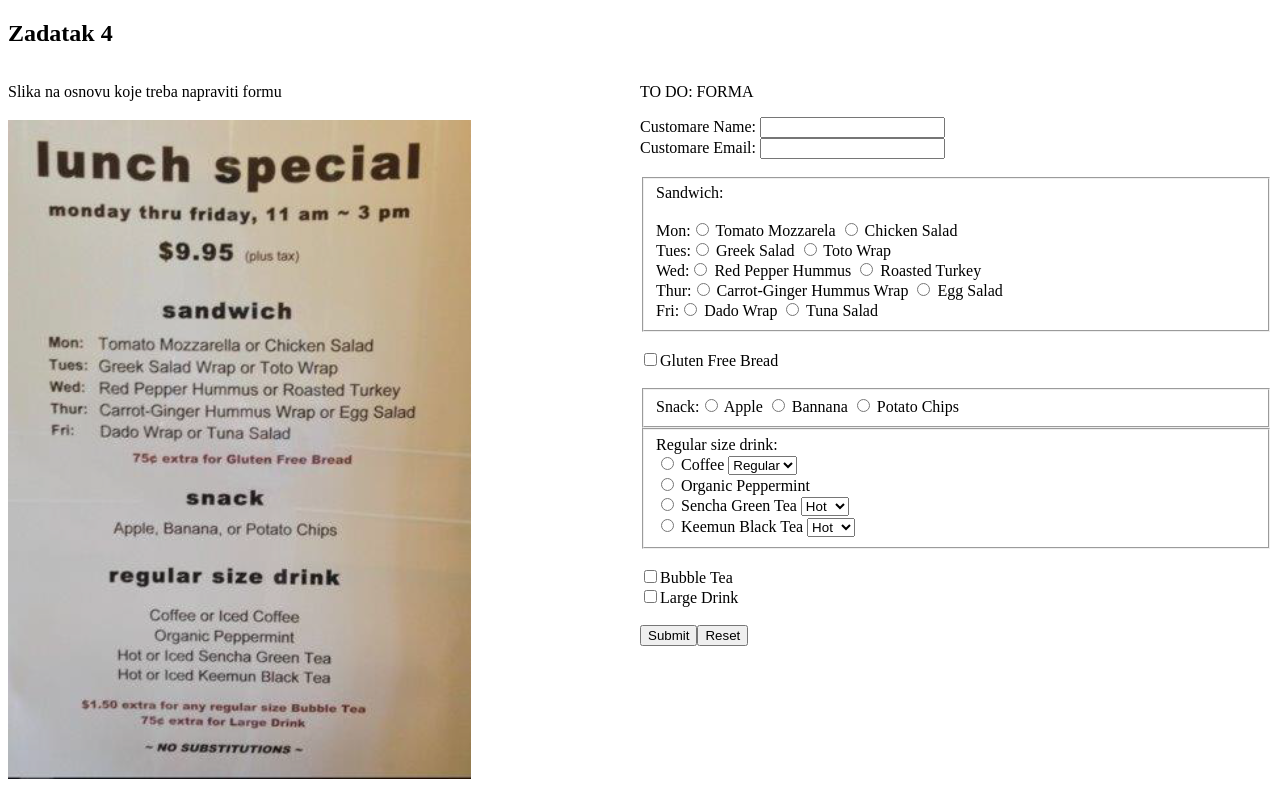
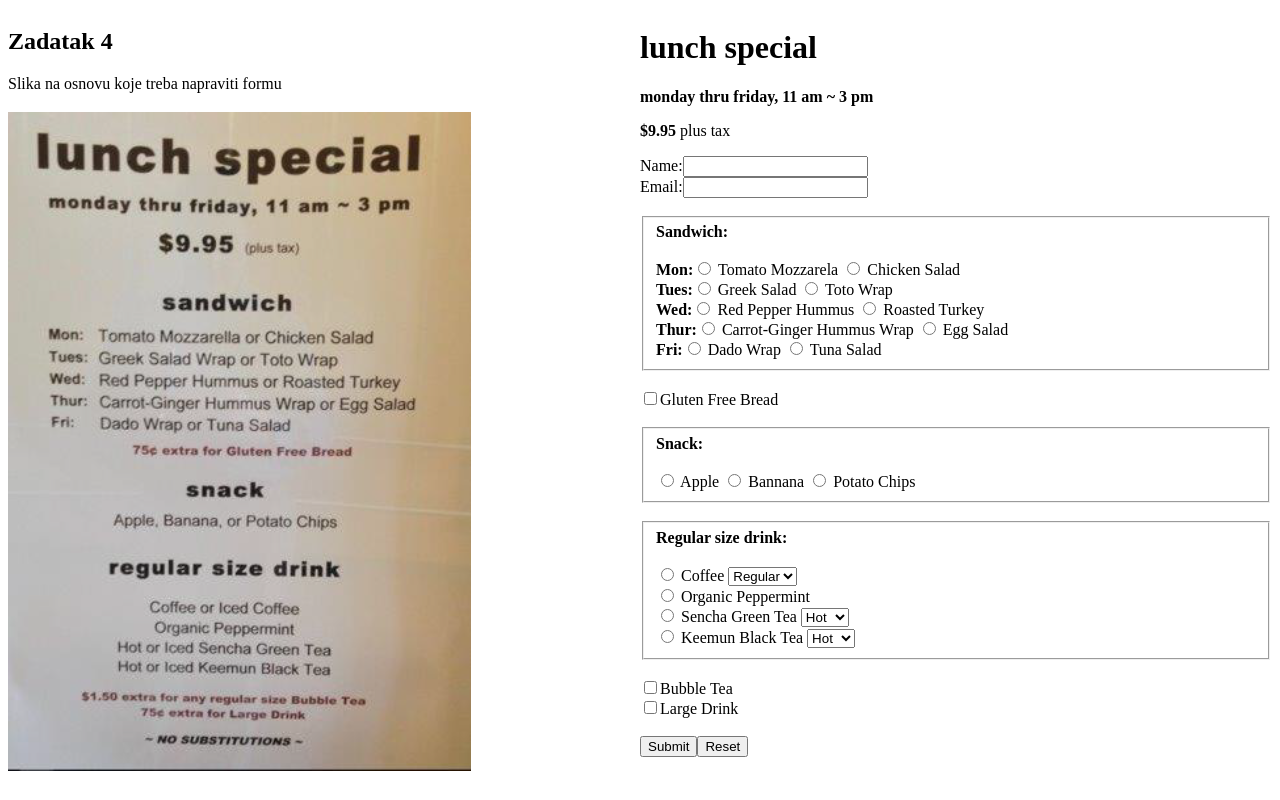
Before and after one commit to jugoslavjeftenic/brains-react, a React (Create React App) app in the folder t01/omni/: page /html_assignment/zad04 in a window 1280 px wide. Built offline with nearby package versions, Linux system fonts and the light colour scheme.

Commit message:
Ponovljeni i pretumbani svi html zadaci.

```diff
--- a/t01/omni/src/html_assignments/HTMLAssignment.js
+++ b/t01/omni/src/html_assignments/HTMLAssignment.js
@@ -7,31 +7,31 @@ const HTMLAssignment = () => {
       <p>Zadaci iz HTML-a i CSS-a</p>
       <ul>
         <li>
-          <Link to="zad01">Zadatak 1</Link>
+          <Link to="zad01">Zadatak 01</Link>
         </li>
         <li>
-          <Link to="zad02">Zadatak 2</Link>
+          <Link to="zad02">Zadatak 02</Link>
         </li>
         <li>
-          <Link to="zad03">Zadatak 3</Link>
+          <Link to="zad03">Zadatak 03</Link>
         </li>
         <li>
-          <Link to="zad04">Zadatak 4</Link>
+          <Link to="zad04">Zadatak 04</Link>
         </li>
         <li>
-          <Link to="zad05">Zadatak 5</Link>
+          <Link to="zad05">Zadatak 05</Link>
         </li>
         <li>
-          <Link to="zad06">Zadatak 6</Link>
+          <Link to="zad06">Zadatak 06</Link>
         </li>
         <li>
-          <Link to="zad07">Zadatak 7</Link>
+          <Link to="zad07">Zadatak 07</Link>
         </li>
         <li>
-          <Link to="zad08">Zadatak 8</Link>
+          <Link to="zad08">Zadatak 08</Link>
         </li>
         <li>
-          <Link to="zad09">Zadatak 9</Link>
+          <Link to="zad09">Zadatak 09</Link>
         </li>
         <li>
           <Link to="zad10">Zadatak 10</Link>
--- a/t01/omni/src/html_assignments/Zadatak_J02.js
+++ b/t01/omni/src/html_assignments/Zadatak_J02.js
@@ -33,15 +33,15 @@ Zahtevi:
     - ime pesnika i naziv pesme takodje centrirati i podebljati
     - ime pesnika prikazati zelenom bojom
 */
-import picture from "../../src/assets/images/s_maria_della_salut.jpg";
 
-const Zadatak_J2 = () => {
-    return <>
-        <header>
+import picture from "./../assets/images/s_maria_della_salut.jpg";
+
+const Zadatak_J02 = () => {
+    return (
+        <div>
+            <h2> Zadatak 2</h2>
             <h1>Santa Maria della Salute</h1>
-        </header>
-        <a href="https://sr.wikipedia.org/wiki/%D0%9B%D0%B0%D0%B7%D0%B0_%D0%9A%D0%BE%D1%81%D1%82%D0%B8%D1%9B" target="_blank" rel="noreferrer">Laza Kostic</a>
-        <div>
+            <a href="https://sr.wikipedia.org/wiki/%D0%9B%D0%B0%D0%B7%D0%B0_%D0%9A%D0%BE%D1%81%D1%82%D0%B8%D1%9B" target="_blank" rel="noreferrer">Лаза Костић</a>
             <p>
                 Зар није лепше носит лепоту,<br />
                 сводова твојих постати стуб,<br />
@@ -52,6 +52,7 @@ const Zadatak_J2 = () => {
                 Зар није лепше вековат у те,<br />
                 Santa Maria della Salute?
             </p>
+
             <p>
                 Зар није лепше носит лепоту,<br />
                 сводова твојих постати стуб,<br />
@@ -62,10 +63,10 @@ const Zadatak_J2 = () => {
                 Зар није лепше вековат у те,<br />
                 Santa Maria della Salute?
             </p>
-        </div>
-        <div>
+
             <img src={picture} width={500} alt="Santa Maria della Salute" />
         </div>
-    </>
+    );
 }
-export default Zadatak_J2;
+
+export default Zadatak_J02;
--- a/t01/omni/src/html_assignments/Zadatak_J03.js
+++ b/t01/omni/src/html_assignments/Zadatak_J03.js
@@ -16,10 +16,12 @@ Zahtevi:
     - Okviri oko celija treba da budu debljine 2px i da se sastoje od dve linije
 */
 
+const ZadatakJ03 = () => {
+    return (
+        <div>
+            <h2> Zadatak 3</h2>
 
-const ZadatakJ3 = () => {
-    return <>
-        <table>
+            <table border="1">
                 <tr>
                     <td>Quick</td>
                     <td colspan="2">brown fox</td>
@@ -36,6 +38,8 @@ const ZadatakJ3 = () => {
                     <td colspan="3">prey to a lion</td>
                 </tr>
             </table>
-    </>
+        </div>
+    );
 }
-export default ZadatakJ3;
+
+export default ZadatakJ03;
--- a/t01/omni/src/html_assignments/Zadatak_J04.js
+++ b/t01/omni/src/html_assignments/Zadatak_J04.js
@@ -17,105 +17,115 @@ Zahtevi
 CSS zahtevi:
 	- formu dizajnirati po zelji
 */
+
 import slika from './../assets/images/zad4.PNG';
 import './zadatak4_css.css';
+
 const Zadatak_J4 = () => {
-  return <div>
-    <h2> Zadatak 4</h2>
+	return (
 		<div className='zad_container'>
 			<div>
+				<h2> Zadatak 4</h2>
 				<p> Slika na osnovu koje treba napraviti formu</p>
 				<img src={slika} alt="" />
 			</div>
+
 			<div>
-        {/* to do: ovde kreirati formu */}
-        <p> TO DO: FORMA</p>
+				<header>
+					<h1>lunch special</h1>
+					<p><strong>monday thru friday, 11 am ~ 3 pm</strong></p>
+					<p><strong>$9.95</strong> plus tax</p>
+				</header>
+
+				<div>
 					<form action="https://cscie12.dce.harvard.edu/echo" method="POST">
-          <label>Customare Name:</label> <input type="text" name="name" /><br />
-          <label>Customare Email:</label> <input type="email" name="email" />
-          <br /><br />
+						<label>Name:</label><input type="text" name="name" /><br />
+						<label>Email:</label><input type="email" name="email" /><br />
 
+						<br />
 						<fieldset>
-            Sandwich:<br />
-            <br />Mon:
-            <input type="radio" name="sandwich" value="1a" />
-            <label for="1a"> Tomato Mozzarela </label>
-            <input type="radio" name="sandwich" value="1b" />
-            <label for="1b"> Chicken Salad </label>
-            <br />Tues:
-            <input type="radio" name="sandwich" value="2a" />
-            <label for="2a"> Greek Salad </label>
-            <input type="radio" name="sandwich" value="2b" />
-            <label for="2b"> Toto Wrap </label>
-            <br />Wed:
-            <input type="radio" name="sandwich" value="3a" />
-            <label for="3a"> Red Pepper Hummus </label>
-            <input type="radio" name="sandwich" value="3b" />
-            <label for="3b"> Roasted Turkey </label>
-            <br />Thur:
-            <input type="radio" name="sandwich" value="4a" />
-            <label for="4a"> Carrot-Ginger Hummus Wrap </label>
-            <input type="radio" name="sandwich" value="4b" />
-            <label for="4b"> Egg Salad </label>
-            <br />Fri:
-            <input type="radio" name="sandwich" value="5a" />
-            <label for="5a"> Dado Wrap </label>
-            <input type="radio" name="sandwich" value="5b" />
-            <label for="5b"> Tuna Salad </label>
+							<label><strong>Sandwich:</strong></label><br />
+
+							<br />
+							<label><strong>Mon:</strong></label>
+							<input type="radio" name="sandwich" value="1a" /><label for="1a"> Tomato Mozzarela </label>
+							<input type="radio" name="sandwich" value="1b" /><label for="1b"> Chicken Salad </label>
+
+							<br />
+							<label><strong>Tues:</strong></label>
+							<input type="radio" name="sandwich" value="2a" /><label for="2a"> Greek Salad </label>
+							<input type="radio" name="sandwich" value="2b" /><label for="2b"> Toto Wrap </label>
+
+							<br />
+							<label><strong>Wed:</strong></label>
+							<input type="radio" name="sandwich" value="3a" /><label for="3a"> Red Pepper Hummus </label>
+							<input type="radio" name="sandwich" value="3b" /><label for="3b"> Roasted Turkey </label>
+
+							<br />
+							<label><strong>Thur:</strong></label>
+							<input type="radio" name="sandwich" value="4a" /><label for="4a"> Carrot-Ginger Hummus Wrap </label>
+							<input type="radio" name="sandwich" value="4b" /><label for="4b"> Egg Salad </label>
+
+							<br />
+							<label><strong>Fri:</strong></label>
+							<input type="radio" name="sandwich" value="5a" /><label for="5a"> Dado Wrap </label>
+							<input type="radio" name="sandwich" value="5b" /><label for="5b"> Tuna Salad </label>
 						</fieldset>
 
-          <br /><input type="checkbox" name="gluten" />
-          <label for="gluten">Gluten Free Bread</label><br /><br />
+						<br />
+						<input type="checkbox" name="gluten" /><label for="gluten">Gluten Free Bread</label><br />
 
+						<br />
 						<fieldset>
-            Snack:
-            <input type="radio" name="snack" value="1" />
-            <label for="1"> Apple </label>
-            <input type="radio" name="snack" value="2" />
-            <label for="2"> Bannana </label>
-            <input type="radio" name="snack" value="3" />
-            <label for="3"> Potato Chips </label>
+							<label><strong>Snack:</strong></label><br />
+
+							<br />
+							<input type="radio" name="snack" value="1" /><label for="1"> Apple </label>
+							<input type="radio" name="snack" value="2" /><label for="2"> Bannana </label>
+							<input type="radio" name="snack" value="3" /><label for="3"> Potato Chips </label>
 						</fieldset>
 
+						<br />
 						<fieldset>
-            Regular size drink:<br />
+							<label><strong>Regular size drink:</strong></label><br />
 
-            <input type="radio" name="drink" value="coffee" />
-            <label for="coffee"> Coffee </label>
-            <select name="coffee" id="coffee">
+							<br />
+							<input type="radio" name="drink" value="coffee" /><label for="coffee"> Coffee </label>
+							<select name="coffee">
 								<option value="regular">Regular</option>
 								<option value="iced">Iced</option>
-            </select><br />
+							</select>
 
-            <input type="radio" name="drink" value="peppermint" />
-            <label for="peppermint"> Organic Peppermint </label><br />
+							<br />
+							<input type="radio" name="drink" value="peppermint" /><label for="peppermint"> Organic Peppermint </label>
 
-            <input type="radio" name="drink" value="greentea" />
-            <label for="greentea"> Sencha Green Tea </label>
-            <select name="greentea" id="greentea">
+							<br />
+							<input type="radio" name="drink" value="greentea" /><label for="greentea"> Sencha Green Tea </label>
+							<select name="greentea">
 								<option value="hot">Hot</option>
 								<option value="iced">Iced</option>
-            </select><br />
+							</select>
 
-            <input type="radio" name="drink" value="blacktea" />
-            <label for="blacktea"> Keemun Black Tea </label>
-            <select name="blacktea" id="blacktea">
+							<br />
+							<input type="radio" name="drink" value="blacktea" /><label for="blacktea"> Keemun Black Tea </label>
+							<select name="blacktea">
 								<option value="hot">Hot</option>
 								<option value="iced">Iced</option>
 							</select>
 						</fieldset>
 
-          <br /><input type="checkbox" name="bubble" />
-          <label for="bubble">Bubble Tea</label>
-          <br /><input type="checkbox" name="large" />
-          <label for="large">Large Drink</label><br /><br />
+						<br />
+						<input type="checkbox" name="bubble" /><label for="bubble">Bubble Tea</label><br />
+						<input type="checkbox" name="large" /><label for="large">Large Drink</label><br />
 
+						<br />
 						<input type="submit" />
 						<input type="reset" />
 					</form>
 				</div>
 			</div>
 		</div>
+	);
 }
 
 export default Zadatak_J4;
--- a/t01/omni/src/html_assignments/Zadatak_J05.js
+++ b/t01/omni/src/html_assignments/Zadatak_J05.js
@@ -4,19 +4,20 @@ Kreirati formu za prijavu kandidata za posao. Izgled forme je dat na slici
 
 import slika from './../assets/images/zad5.PNG';
 import './zadatak5_css.css';
-const Zadatak_J5 = () => {
-    return (<div>
-        <h2> Zadatak 5</h2>
+
+const Zadatak_J05 = () => {
+    return (
         <div className='zad5_container'>
             <div>
+                <h2> Zadatak 5</h2>
                 <p> Slika na osnovu koje treba napraviti formu</p>
                 <img src={slika} alt="" />
             </div>
+
             <div>
-                <p> TO DO: FORMA</p>
                 <form action="https://cscie12.dce.harvard.edu/echo" method="POST">
                     <fieldset>
-                        Candidate Info<br /><br />
+                        <label>Candidate Info</label><br />
                         <input type="text" name="name" placeholder="Your Name *" /><br />
                         <input type="text" name="email" placeholder="Your Email *" /><br />
                         <textarea
@@ -24,9 +25,11 @@ const Zadatak_J5 = () => {
                             rows="1"
                             cols="30"
                             placeholder="About Yourself *">
-                        </textarea><br /><br />
-                        <label for="interests">Interests:</label><br />
-                        <select name="interests" id="interests">
+                        </textarea><br />
+
+                        <br />
+                        <label>Interests:</label><br />
+                        <select name="interests">
                             <option value="playing_video_game">Playing video games</option>
                             <option value="painting">Painting</option>
                             <option value="gardening">Gardening</option>
@@ -39,20 +42,24 @@ const Zadatak_J5 = () => {
                             <option value="photography">Photography</option>
                         </select>
                     </fieldset>
+
+                    <br />
                     <fieldset>
-                        Additional Info<br /><br />
+                        <label>Additional Info</label><br />
                         <textarea
                             name="school_description"
                             rows="1"
                             cols="30"
                             placeholder="About Your School">
-                        </textarea><br />
+                        </textarea>
                     </fieldset>
+
+                    <br />
                     <input type="submit" value="Apply" />
                 </form>
             </div>
         </div>
-    </div>);
+    );
 }
 
-export default Zadatak_J5;
+export default Zadatak_J05;
--- a/t01/omni/src/html_assignments/Zadatak_J06.js
+++ b/t01/omni/src/html_assignments/Zadatak_J06.js
@@ -25,23 +25,29 @@ Zelimo vam puno uspeha!
 
 import slika from "./../assets/images/seo.png";
 
-const Zadatak_J6 = () => {
+const Zadatak_J06 = () => {
 	return (
 		<div>
 			<h2> Zadatak 6</h2>
+
 			<div className="zad_container">
+				<div width="50%">
+					<p> Prikazati tekst kao što je na slici: </p>
+					<img src={slika} width="100%" alt="" />
+				</div>
+
 				<div>
-          <p> Prikazati tekst kao što je na slici: </p>
-          <img src={slika} alt="" />
-        </div>
-        <div>
-          <br />
 					<h1>SEO praksa</h1>
+
 					<p>
 						SEO (Search Engine Optimization ) predstavlja marketinsku tehniku koja sa odnosi na optimizaciju sajta za pretrazivace.
-            Cilj SEO tehnika je da se sajt prikaze u rezultatima pretrage, sto blize vrhu.
-            Najpre moramo da se upoznamo sa nekim <a href="https://sr.wikipedia.org/sr el/SEO_optimalizacija_veb_sajta" target="_blank" rel="noreferrer">osnovnim pojmovima</a>.
+						<strong>Cilj SEO tehnika je da se sajt prikaze u rezultatima pretrage, sto blize vrhu.</strong>
 					</p>
+					<p>
+						Najpre moramo da se upoznamo sa
+						nekim <a href="https://sr.wikipedia.org/sr el/SEO_optimalizacija_veb_sajta" target="_blank" rel="noreferrer">osnovnim pojmovima</a>.
+					</p>
+
 					<h2>Potrebe korisnika i ciljevi pretrazivaca</h2>
 					<p>
 						Korisnici zele da sto efikasnije pronadju informaciju koja ih zanima.
@@ -60,6 +66,7 @@ const Zadatak_J6 = () => {
 						Odavno je poznato da su korisnici "lenji" retko ko zeli da " istrazuje " kroz stranice i stranice rezultata.
 						Znajuci to, Google i ostali pretrazivaci ulazu ogromne napore da na vrhu stranice prikazu najbolje rezultate.
 					</p>
+
 					<h2>Ciljevi vlasnika sajta</h2>
 					<p>
 						Nije tajna da vlasnici sajtova zele posecenost.
@@ -73,6 +80,7 @@ const Zadatak_J6 = () => {
 						vlasnici sajtova s pravom pocinju da razmisljaju o tome kako da svoj sajt "doteraju" na vrh pretrage.
 						Svaka aktivnost koja vodi poboljsanju ranga sajta na stranici sa rezultatima, spada u SEO.
 					</p>
+
 					<p>
 						Zelimo vam puno uspeha!
 					</p>
@@ -80,6 +88,6 @@ const Zadatak_J6 = () => {
 			</div>
 		</div>
 	);
-};
+}
 
-export default Zadatak_J6;
+export default Zadatak_J06;
--- a/t01/omni/src/html_assignments/Zadatak_J07.js
+++ b/t01/omni/src/html_assignments/Zadatak_J07.js
@@ -2,10 +2,11 @@
 	Napraviti stranicu koja odgovara primeru koji je dat.
 	Slika je dostupna na sledećem linku: https://www.logo.wine/logo/Apache_Tomcat
 */
+
 import slika from "./../assets/images/zad7.png";
 import slika2 from "./../assets/images/Apache_Tomcat-Logo.wine.png";
 
-const Zadatak_J7 = () => {
+const Zadatak_J07 = () => {
 	return (
 		<div>
 			<h2> Zadatak 7</h2>
@@ -14,27 +15,32 @@ const Zadatak_J7 = () => {
 					<p> Prikazati tekst kao što je na slici: </p>
 					<img src={slika} alt="" />
 				</div>
+
 				<div>
-          <br />
 					<h1>WEB čitači</h1>
-          <p>
-            <em>Web čitač</em> je aplikacija koja je namenjena prikazu sadržaja web stranica.
-          </p>
+
+					<p><em>Web čitač</em> je aplikacija koja je namenjena prikazu sadržaja web stranica.</p>
+
 					<p>
 						Stranice se mogu dobaviti kako iz fajl-sistema, tako i putem TCP/IP mreže.
 						Protokol kojim komuniciraju wb čitač i web server je HTTP protokol.
 					</p>
-          <ol>Danas su najpoznatiji sledeću web čitači:
+
+					<ol><strong>Danas su najpoznatiji sledeću web čitači:</strong>
 						<li>
-              <a href="https://www.microsoft.com/en-us/edge" target="_blank" rel="noreferrer">Microsoft Edge</a> (https://www.microsoft.com/en-us/edge)
+							<a href="https://www.microsoft.com/en-us/edge" target="_blank" rel="noreferrer">
+								Microsoft Edge</a> (https://www.microsoft.com/en-us/edge)
 						</li>
 						<li>
-              <a href="https://www.google.com/chrome" target="_blank" rel="noreferrer">Google Chrome</a> (https://www.google.com/chrome)
+							<a href="https://www.google.com/chrome" target="_blank" rel="noreferrer">
+								Google Chrome</a> (https://www.google.com/chrome)
 						</li>
 						<li>
-              <a href="https://www.mozilla.org" target="_blank" rel="noreferrer">Mozilla</a> (https://www.mozilla.org)
+							<a href="https://www.mozilla.org" target="_blank" rel="noreferrer">
+								Mozilla</a> (https://www.mozilla.org)
 						</li>
 					</ol>
+
 					<img src={slika2} width={200} alt="" />
 				</div>
 			</div>
@@ -42,4 +48,4 @@ const Zadatak_J7 = () => {
 	);
 };
 
-export default Zadatak_J7;
+export default Zadatak_J07;
--- a/t01/omni/src/html_assignments/Zadatak_J08.js
+++ b/t01/omni/src/html_assignments/Zadatak_J08.js
@@ -8,13 +8,16 @@ Oh, bring back my Bonnie to me.
 
 // Iznad stihova napisati naslov pesme: "Poem" i odvojiti horizontalnom linijom od stihova
 
-const Zadatak_J8 = () => {
-  // to do
-  return <div>
-    <div>Zadatak 8</div>
+const Zadatak_J08 = () => {
+	return (
+		<div>
+			<h2>Zadatak 8</h2>
+
 			<div>
 				<h1>Poem</h1>
+
 				<hr width="99%" />
+
 				<p>
 					My Bonnie lies over the ocean<br />
 					My Bonnie lies over the sea<br />
@@ -22,7 +25,8 @@ const Zadatak_J8 = () => {
 					Oh, bring back my Bonnie to me.
 				</p>
 			</div>
-  </div>;
+		</div>
+	);
 };
 
-export default Zadatak_J8;
+export default Zadatak_J08;
--- a/t01/omni/src/html_assignments/Zadatak_J09.js
+++ b/t01/omni/src/html_assignments/Zadatak_J09.js
@@ -21,39 +21,23 @@ The order of the medal winners
 5. ROC
 */
 
-const Zadatak_J9 = () => {
-  // to do
-  return <div>
-    <div>Zadatak 9</div>
-    <br />
+const Zadatak_J09 = () => {
+	return (
 		<div>
-      <table>
-        <tr>
-          <th>First name</th><th>Last name</th><th>Country</th><th>Sport</th>
-        </tr>
-        <tr>
-          <td>Simone</td><td>Biles</td><td>USA</td><td>Artistic Gymnastics</td>
-        </tr>
-        <tr>
-          <td>Darya</td><td>Klishina</td><td>Russia</td><td>Athletics</td>
-        </tr>
-        <tr>
-          <td>Ivana</td><td>Spanovic</td><td>Serbia</td><td>Athletics</td>
-        </tr>
-        <tr>
-          <td>Luka</td><td>Doncic</td><td>Slovenia</td><td>Basketball</td>
-        </tr>
-        <tr>
-          <td>Filip</td><td>Filipovic</td><td>Serbia</td><td>Water Polo</td>
-        </tr>
-        <tr>
-          <td>Evgeniya</td><td>Startseva</td><td>Russia</td><td>Volleyball</td>
-        </tr>
-        <tr>
-          <td>Novak</td><td>Djokovic</td><td>Serbia</td><td>Tennis</td>
-        </tr>
+			<h2>Zadatak 9</h2>
+
+			<table border="1">
+				<tr><th>First name</th><th>Last name</th><th>Country</th><th>Sport</th></tr>
+				<tr><td>Simone</td><td>Biles</td><td>USA</td><td>Artistic Gymnastics</td></tr>
+				<tr><td>Darya</td><td>Klishina</td><td>Russia</td><td>Athletics</td></tr>
+				<tr><td>Ivana</td><td>Spanovic</td><td>Serbia</td><td>Athletics</td></tr>
+				<tr><td>Luka</td><td>Doncic</td><td>Slovenia</td><td>Basketball</td></tr>
+				<tr><td>Filip</td><td>Filipovic</td><td>Serbia</td><td>Water Polo</td></tr>
+				<tr><td>Evgeniya</td><td>Startseva</td><td>Russia</td><td>Volleyball</td></tr>
+				<tr><td>Novak</td><td>Djokovic</td><td>Serbia</td><td>Tennis</td></tr>
 			</table>
-      <ol>The order of the medal winners
+
+			<ol><strong>The order of the medal winners:</strong>
 				<li>People's Republic Of China</li>
 				<li>United States of America</li>
 				<li>Japan</li>
@@ -61,7 +45,7 @@ const Zadatak_J9 = () => {
 				<li>ROC</li>
 			</ol>
 		</div>
-  </div>;
+	);
 };
 
-export default Zadatak_J9;
+export default Zadatak_J09;
```
Also changed, not shown: t01/omni/src/html_assignments/Zadatak_J01.js (+22 -9 lines), t01/omni/src/html_assignments/Zadatak_J10.js (+21 -33 lines). Lines whose indentation alone changed are shown as unchanged.
